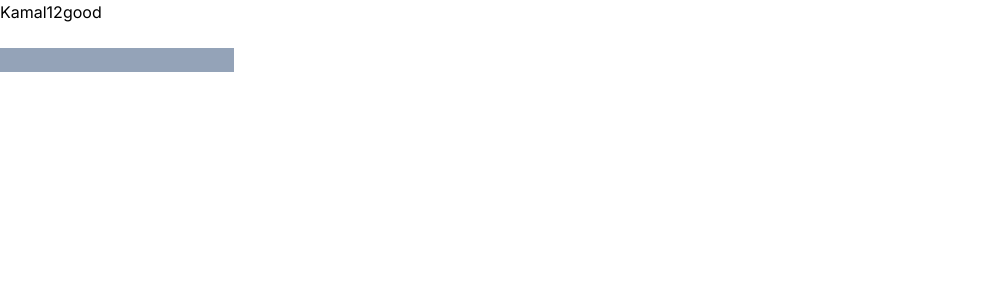
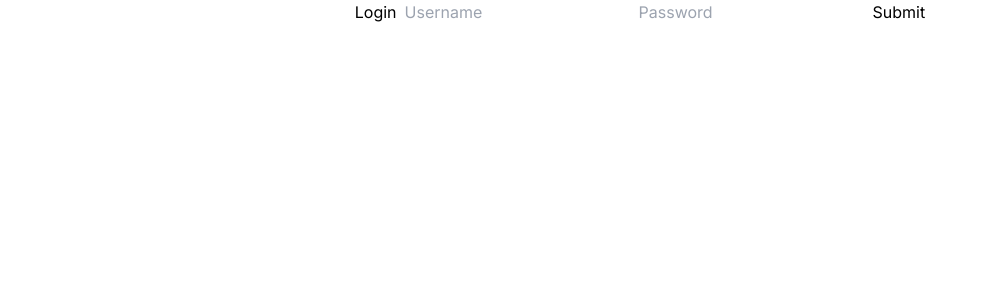
Before and after one commit to LiponRoy/typescript-next-practice, a Next.js app: page / in a window 1280 px wide. Shown: the top 300 px of the page, without its empty margins (0-988 px from the left). Built offline with nearby package versions, Linux system fonts and the light colour scheme.

Commit message:
login form with typescript

```diff
--- /dev/null
+++ b/src/app/components/GenericFunction.tsx
@@ -0,0 +1,21 @@
+import React from 'react'
+
+const GenericFunction = () => {
+
+    const myFunc = <T,X>(a: T, b: X):[T,X] => {
+        return [a,b];
+    }
+
+    myFunc(5,6);
+    myFunc("bangla","english");
+
+
+
+
+
+    return (
+        <div>GenericFunction</div>
+    )
+}
+
+export default GenericFunction
--- /dev/null
+++ b/src/app/components/GenericType1.tsx
@@ -0,0 +1,37 @@
+import React from 'react'
+
+const GenericType1 = () => {
+
+    // here something field we don't know what will be the type here
+    // thats whay we use generic here
+    interface IStudent<T>{
+        name:string,
+        age:number,
+        something:T
+    }
+
+    // we should ensure type here....here we used number as something field
+    const SumonKhan:IStudent<string>={
+        name:"sumon",
+        age:12,
+        something:"I dont know"
+    }
+
+    // another user
+     // we should ensure type here....here we used boolean as something field
+    const Mitu:IStudent<boolean>={
+        name:"sumon",
+        age:12,
+        something:false,
+    }
+
+
+
+
+
+  return (
+    <div>GenericType</div>
+  )
+}
+
+export default GenericType1
--- /dev/null
+++ b/src/app/components/loginFornTypescript/Login.tsx
@@ -0,0 +1,51 @@
+"use client"
+import React, { useState } from 'react';
+
+interface IUser {
+    username: string;
+    password: string;
+}
+
+const Login = () => {
+
+    const [user, setUser] = useState<IUser>({ username: '', password: '' });
+
+    const handleInputChange = (event: React.ChangeEvent<HTMLInputElement>) => {
+        const { name, value } = event.target;
+        setUser((prevUser) => ({ ...prevUser, [name]: value }));
+    };
+
+    const handleLogin = () => {
+        alert(JSON.stringify(user));
+    };
+
+
+    return (
+        <div className=" h-screen w-full flex justify-center justify-items-center">
+            <h1 className=' mr-2'>Login</h1>
+            <div>
+                <input
+                    type="text"
+                    placeholder="Username"
+                    name="username"
+                    value={user.username}
+                    onChange={handleInputChange}
+                />
+            </div>
+            <div>
+                <input
+                    type="password"
+                    placeholder="Password"
+                    name="password"
+                    value={user.password}
+                    onChange={handleInputChange}
+                />
+
+                <button onClick={handleLogin}>Submit</button>
+            </div>
+
+        </div>
+    );
+}
+
+export default Login;
--- a/src/app/page.tsx
+++ b/src/app/page.tsx
@@ -1,11 +1,17 @@
 import Image from 'next/image'
 import TypeBasic from './components/TypeBasic'
 import Main from './components/props type/Main';
+import Login from './components/loginFornTypescript/Login';
 
 export default function Home() {
 
   return (
-  //  <TypeBasic></TypeBasic>
-   <Main></Main>
+    <div className="">
+      {/* <TypeBasic></TypeBasic>
+      <Main></Main> */}
+      <Login></Login>
+    </div>
+
+
   )
 }
```
